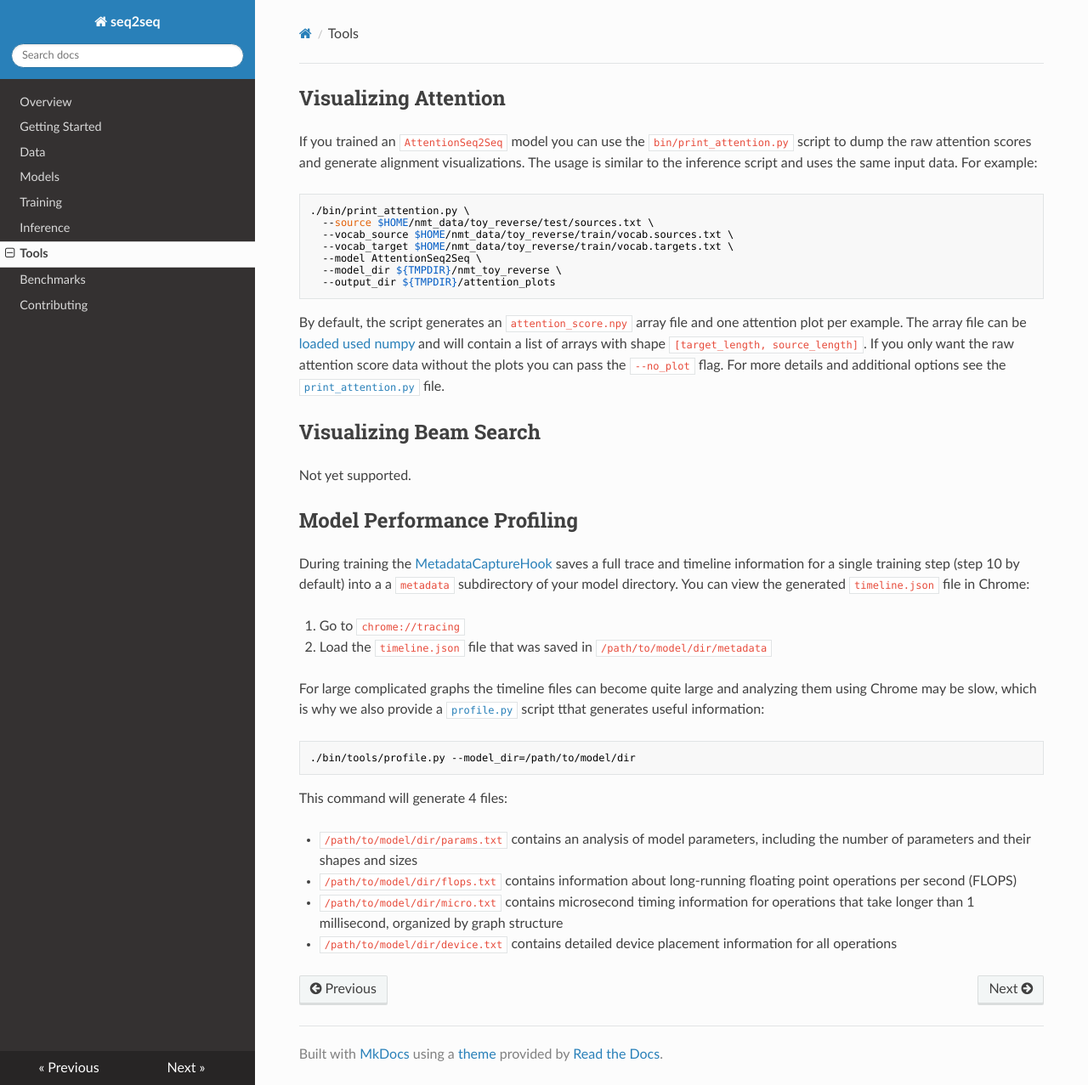
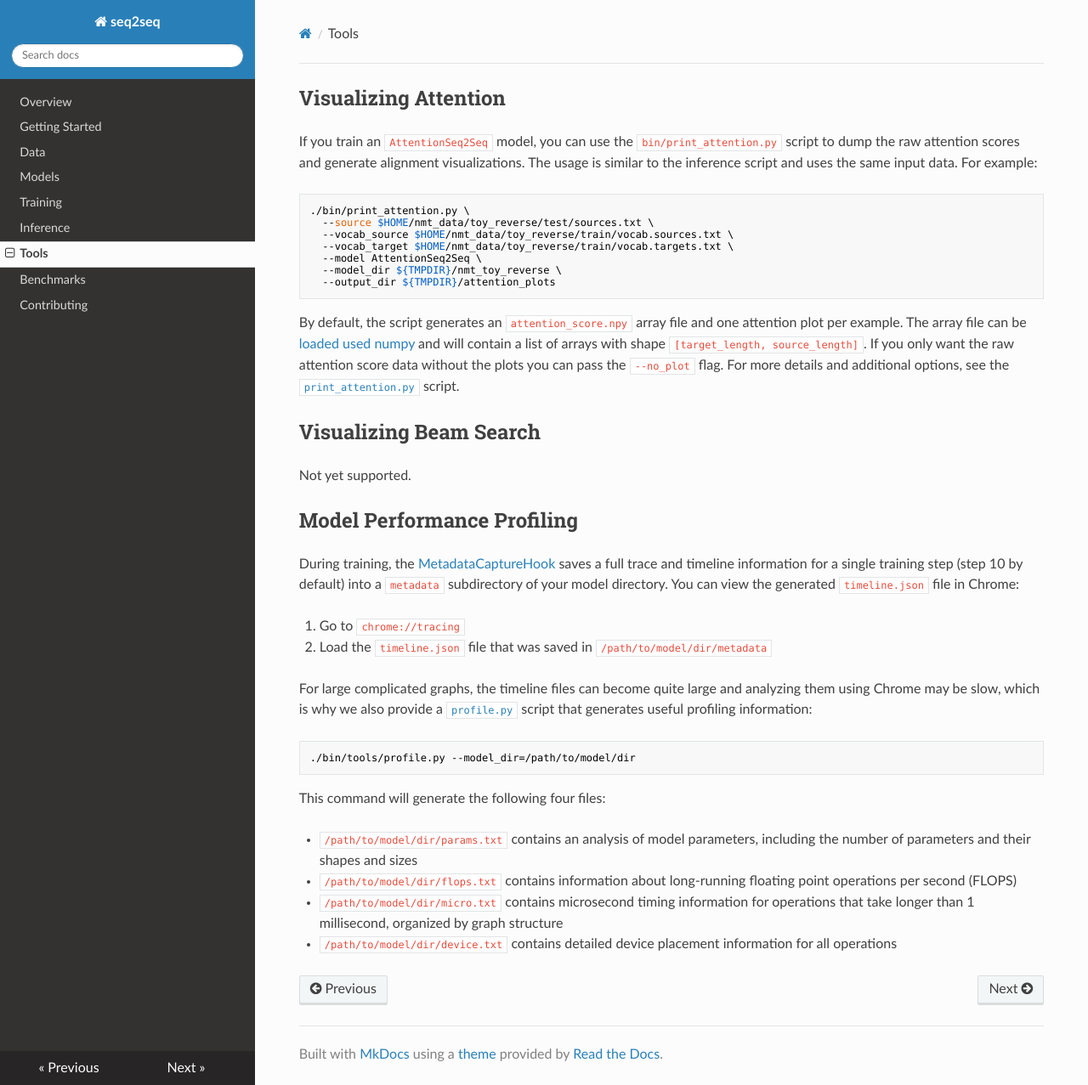
Before and after one commit to google/seq2seq, an MkDocs documentation site: the page built from docs/tools.md, in a window 1280 px wide and 1277 px high. Shown: the whole window at 85% size. Built offline with MkDocs 1.6.1, drawn with Linux system fonts in a browser that asks for light colours; nearby versions of some CDN libraries; old or Windows-style settings are respelled for this version of MkDocs.

Commit message:
Editing for tools section

````diff
--- a/docs/tools.md
+++ b/docs/tools.md
@@ -1,6 +1,6 @@
 ## Visualizing Attention
 
-If you trained an `AttentionSeq2Seq` model you can use the `bin/print_attention.py` script to dump the raw attention scores and generate alignment visualizations. The usage is similar to the inference script and uses the same input data. For example:
+If you train an `AttentionSeq2Seq` model, you can use the `bin/print_attention.py` script to dump the raw attention scores and generate alignment visualizations. The usage is similar to the inference script and uses the same input data. For example:
 
 ```
 ./bin/print_attention.py \
@@ -12,7 +12,7 @@ If you trained an `AttentionSeq2Seq` model you can use the `bin/print_attention.
   --output_dir ${TMPDIR}/attention_plots
 ```
 
-By default, the script generates an `attention_score.npy` array file and one attention plot per example. The array file can be [loaded used numpy](https://docs.scipy.org/doc/numpy/reference/generated/numpy.load.html) and will contain a list of arrays with shape `[target_length, source_length]`. If you only want the raw attention score data without the plots you can pass the `--no_plot` flag. For more details and additional options see the [`print_attention.py`](https://github.com/dennybritz/seq2seq/blob/master/bin/print_attention.py) file.
+By default, the script generates an `attention_score.npy` array file and one attention plot per example. The array file can be [loaded used numpy](https://docs.scipy.org/doc/numpy/reference/generated/numpy.load.html) and will contain a list of arrays with shape `[target_length, source_length]`. If you only want the raw attention score data without the plots you can pass the `--no_plot` flag. For more details and additional options, see the [`print_attention.py`](https://github.com/dennybritz/seq2seq/blob/master/bin/print_attention.py) script.
 
 
 ## Visualizing Beam Search
@@ -22,19 +22,18 @@ Not yet supported.
 
 ## Model Performance Profiling
 
-During training the [MetadataCaptureHook](https://github.com/dennybritz/seq2seq/blob/master/seq2seq/training/hooks.py) saves a full  trace and timeline information for a single training step (step 10 by default) into a
-a `metadata` subdirectory of your model directory. You can view the generated `timeline.json` file in Chrome:
+During training, the [MetadataCaptureHook](https://github.com/dennybritz/seq2seq/blob/master/seq2seq/training/hooks.py) saves a full trace and timeline information for a single training step (step 10 by default) into a `metadata` subdirectory of your model directory. You can view the generated `timeline.json` file in Chrome:
 
 1. Go to `chrome://tracing`
 2. Load the `timeline.json` file that was saved in `/path/to/model/dir/metadata`
 
-For large complicated graphs the timeline files can become quite large and analyzing them using Chrome may be slow, which is why we also provide a [`profile.py`](https://github.com/dennybritz/seq2seq/blob/master/bin/tools/profile.py) script tthat generates useful information:
+For large complicated graphs, the timeline files can become quite large and analyzing them using Chrome may be slow, which is why we also provide a [`profile.py`](https://github.com/dennybritz/seq2seq/blob/master/bin/tools/profile.py) script that generates useful profiling information:
 
 ```shell
 ./bin/tools/profile.py --model_dir=/path/to/model/dir
 ```
 
-This command will generate 4 files:
+This command will generate the following four files:
 
 - `/path/to/model/dir/params.txt` contains an analysis of model parameters, including the number of parameters and their shapes and sizes
 - `/path/to/model/dir/flops.txt` contains information about long-running floating point operations per second (FLOPS)
````
